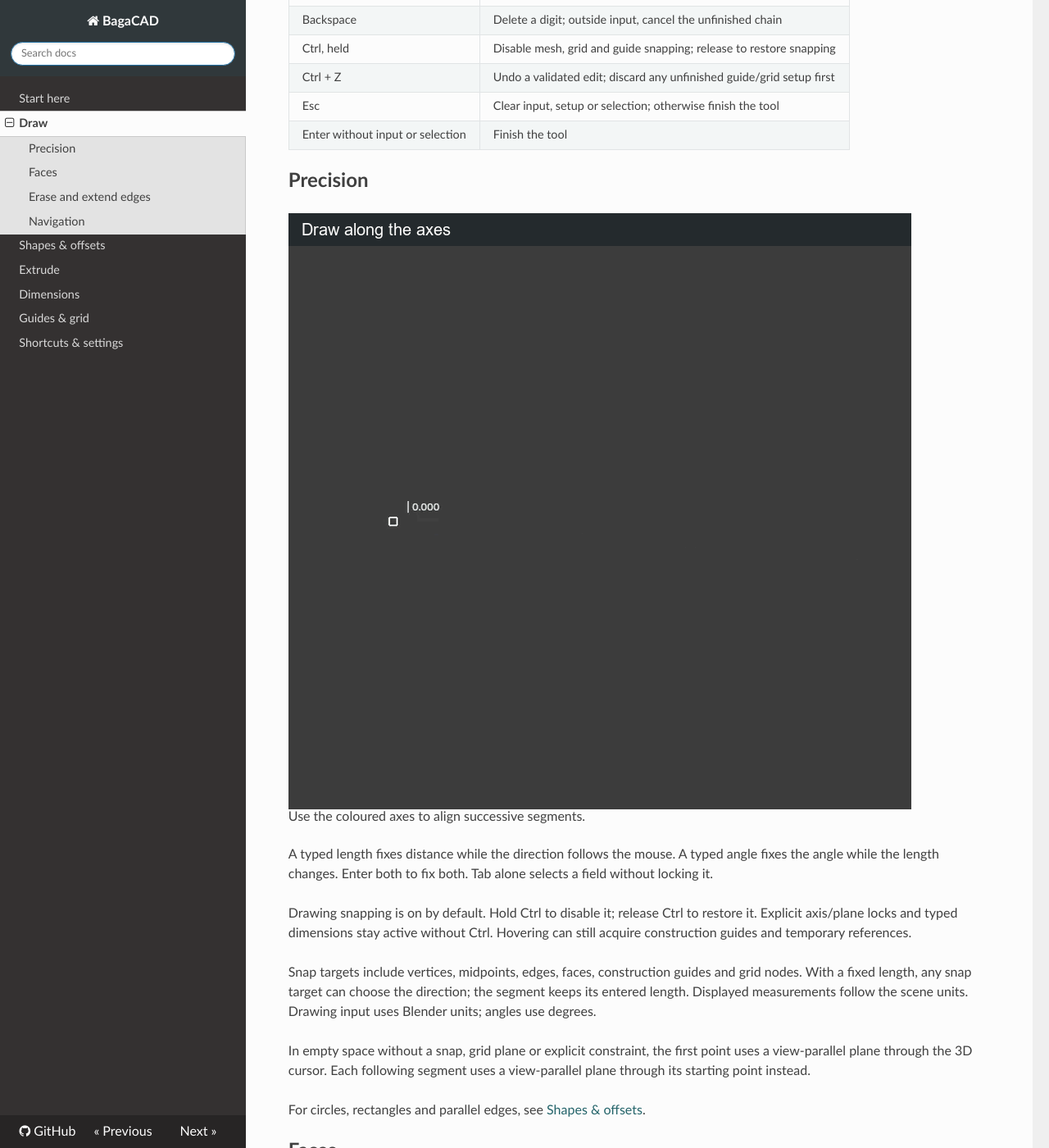
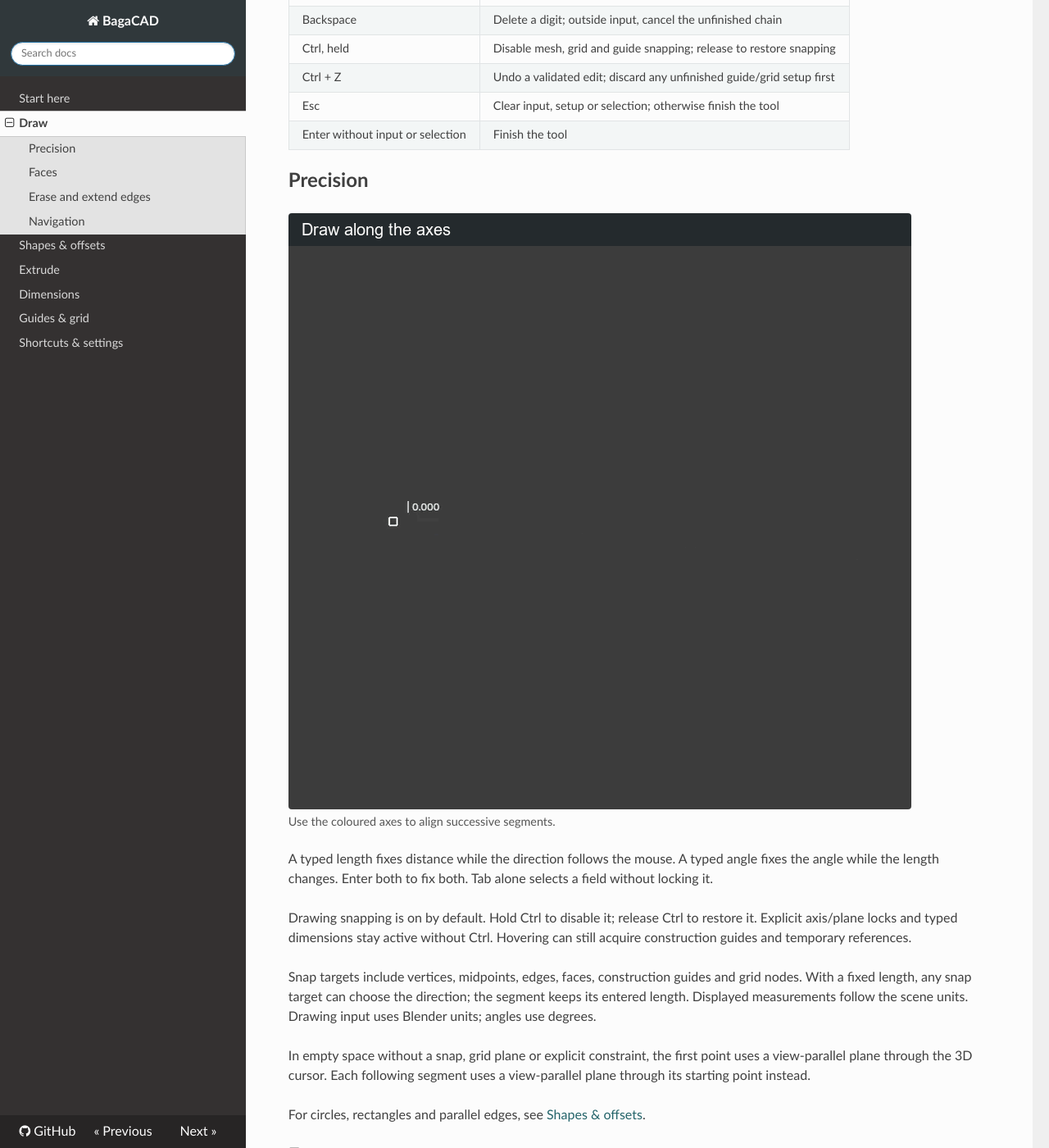
Before and after one commit to antbaga/BagaCAD_Documentation, an MkDocs documentation site: the page built from docs/draw.md, in a window 1280 px wide and 1400 px high, scrolled down 537 px. Shown: the whole window at 82% size. Built offline with MkDocs 1.6.1, drawn with Linux system fonts in a browser that asks for light colours.

Commit message:
Make demonstration GIFs fit the documentation layout

```diff
--- a/docs/stylesheets/extra.css
+++ b/docs/stylesheets/extra.css
@@ -8,3 +8,8 @@
 @media (max-width: 768px) {
   .wy-nav-content { padding: 1.4em; }
 }
+
+/* Tool demonstrations fit the content column on desktop and mobile. */
+.demo { margin: 1.5em 0; }
+.demo img { display: block; width: 100%; max-width: 760px; height: auto; border-radius: 4px; }
+.demo figcaption { margin-top: .5em; color: #555; font-size: .9em; }
```
